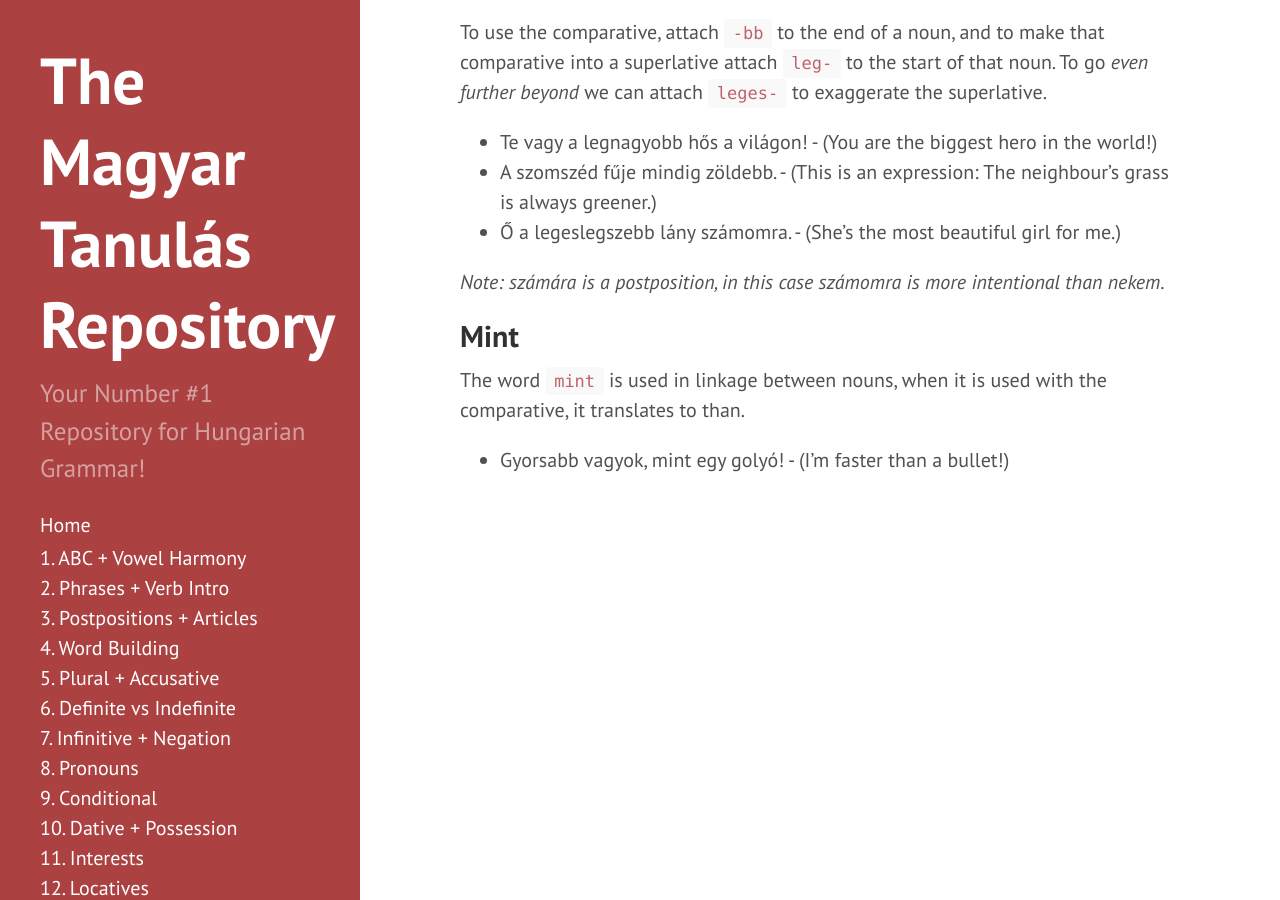
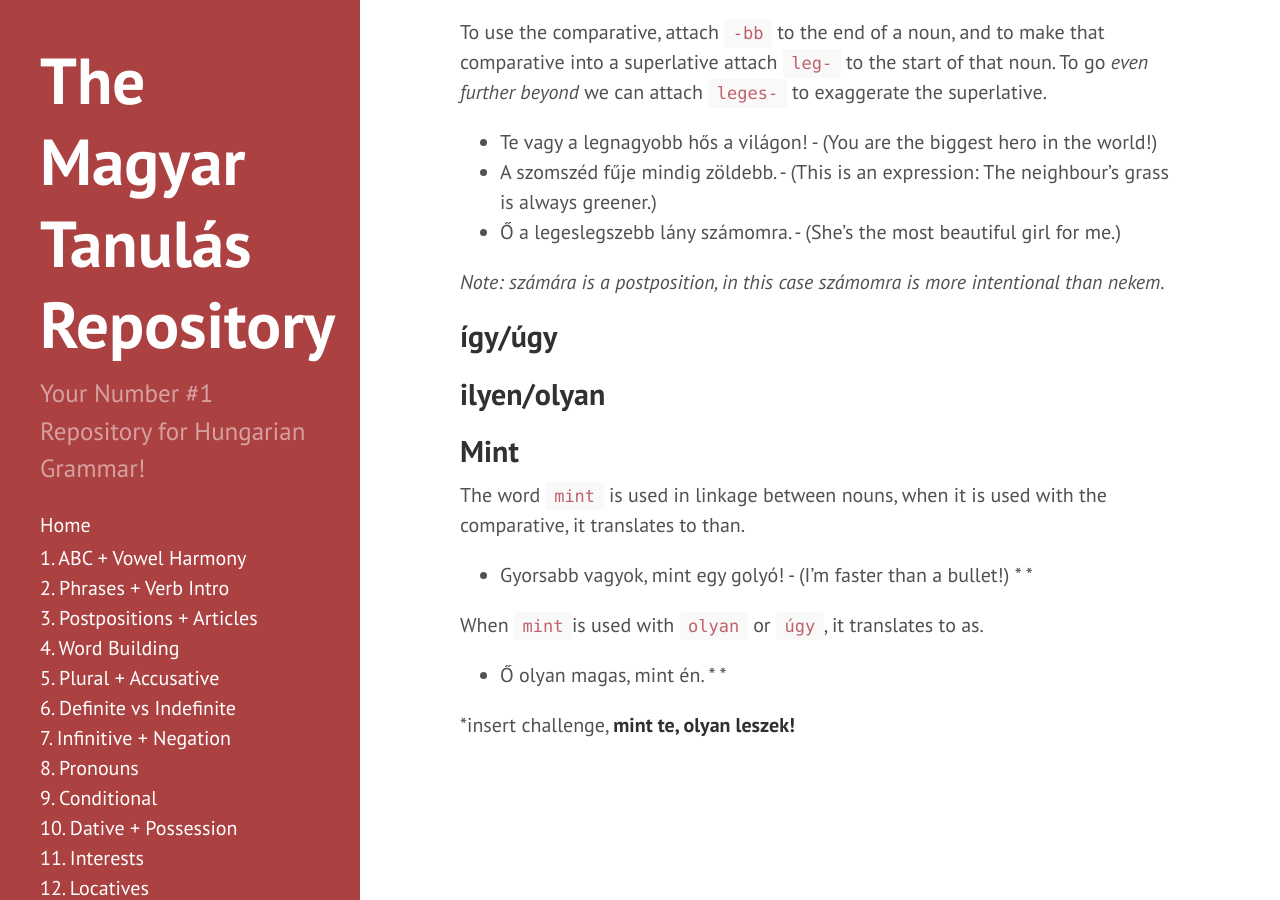
Before and after one commit to Magyartanulas/magyartanulas.github.io, a Jekyll site: the page built from comparisons.md, in a window 1280 px wide and 900 px high, scrolled down 637 px. Built offline with Jekyll 4.4.1, drawn with Linux system fonts in a browser that asks for light colours; Markdown is read by kramdown in place of the engine named in the settings.

Commit message:
Update comparisons.md

```diff
--- a/comparisons.md
+++ b/comparisons.md
@@ -27,8 +27,22 @@ To use the comparative, attach `-bb` to the end of a noun, and to make that comp
 
 *Note: számára is a postposition, in this case számomra is more intentional than nekem.*
 
+## így/úgy
+
+## ilyen/olyan
+
 ## Mint
 
 The word `mint` is used in linkage between nouns, when it is used with the comparative, it translates to than.
 
 * Gyorsabb vagyok, mint egy golyó! - (I'm faster than a bullet!)
+*
+*
+
+When `mint`is used with `olyan` or `úgy`, it translates to as.
+
+* Ő olyan magas, mint én.
+*
+*
+
+*insert challenge, **mint te, olyan leszek!**
```
